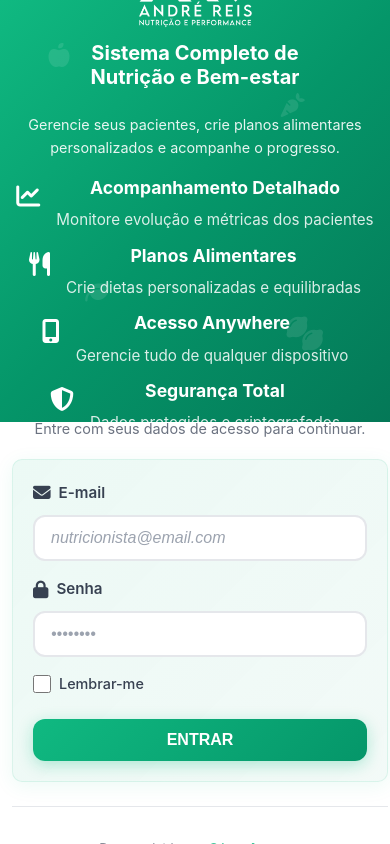
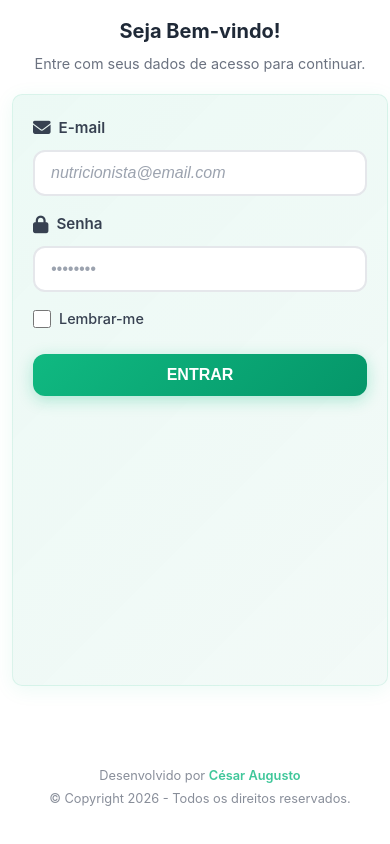
Before and after one commit to CesarAVB/frontend-nutrition, an Angular app: page /login in a window 390 px wide. Built offline with nearby package versions, Linux system fonts and the light colour scheme.

Commit message:
fix: corrigir caminhos das imagens no navbar e na página de login style: ajustar estilos da seção de login para responsividade

```diff
--- a/src/app/components/navbar/navbar.html
+++ b/src/app/components/navbar/navbar.html
@@ -3,7 +3,7 @@
     <!-- Logo -->
     <div class="navbar-brand" routerLink="/dashboard">
       <img
-        src="images/logo-reduzido.png"
+        src="/images/logo-reduzido.png"
         alt="Logo"
         class="logo-image"
       />
--- a/src/app/pages/login/login.html
+++ b/src/app/pages/login/login.html
@@ -3,7 +3,7 @@
   <div class="login-left">
     <div class="brand-section">
       <div class="logo-wrapper">
-        <img src="images/logo.png" alt="Logo" class="brand-logo">
+        <img src="/images/logo.png" alt="Logo" class="brand-logo">
       </div>
 
       <div class="brand-description">
--- a/src/app/pages/login/login.scss
+++ b/src/app/pages/login/login.scss
@@ -403,65 +403,36 @@
   }
 
   .login-left {
-    flex: none;
-    height: 50vh;
-    padding: 1.5rem 1rem;
-
-    .brand-section {
-      max-width: 100%;
-
-      .logo-wrapper {
-        margin-bottom: 0.25rem;
-
-        .brand-logo {
-          width: 160px;
-        }
-
-      }
-
-      .brand-description {
-        margin-bottom: 1.5rem;
-
-        h2 {
-          font-size: 1.75rem;
-        }
-
-        p {
-          font-size: 1rem;
-        }
-      }
-
-      .features-list {
-        grid-template-columns: 1fr;
-        gap: 1rem;
-        margin-bottom: 1.5rem;
-
-        .feature-item {
-          justify-content: center;
-          text-align: center;
-        }
-      }
-
-      .nutrition-elements .floating-element {
-        font-size: 2rem;
-      }
-    }
+    display: none; // Oculta a seção de branding em telas menores
   }
 
   .login-right {
-    flex: none;
-    height: 50vh;
+    flex: 1;
+    height: 100vh; // Ocupa toda a altura disponível
     padding: 1.5rem 1rem;
+    position: relative; // Para posicionar o footer relativamente
   }
 
   .login-card {
     max-width: 100%;
+    height: 100%; // Ocupa toda a altura
+    display: flex;
+    flex-direction: column;
   }
 
   .form-container {
     padding: 1.5rem;
     border-radius: 12px;
     margin-bottom: 1.5rem;
+    flex: 1; // Ocupa o espaço disponível
+  }
+
+  .login-footer {
+    margin-top: auto; // Empurra o footer para o final
+    margin-bottom: 1rem; // Espaço do final da tela
+    position: relative;
+    border-top: none;
+    padding-top: 1rem;
   }
 
   .login-header .welcome-section h2 {
```
